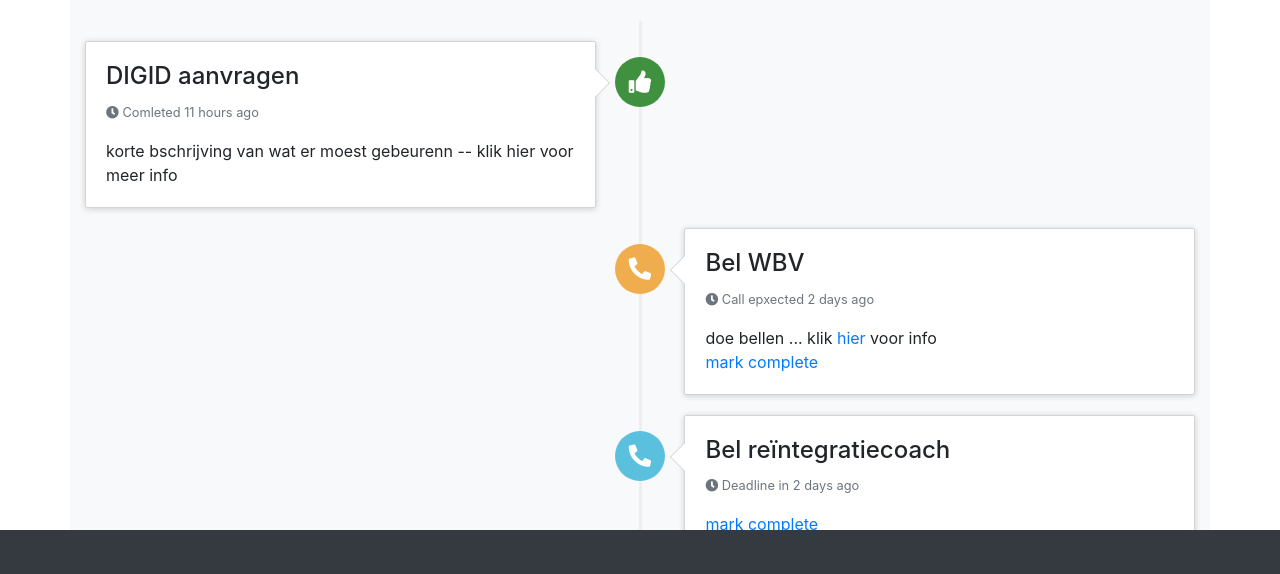
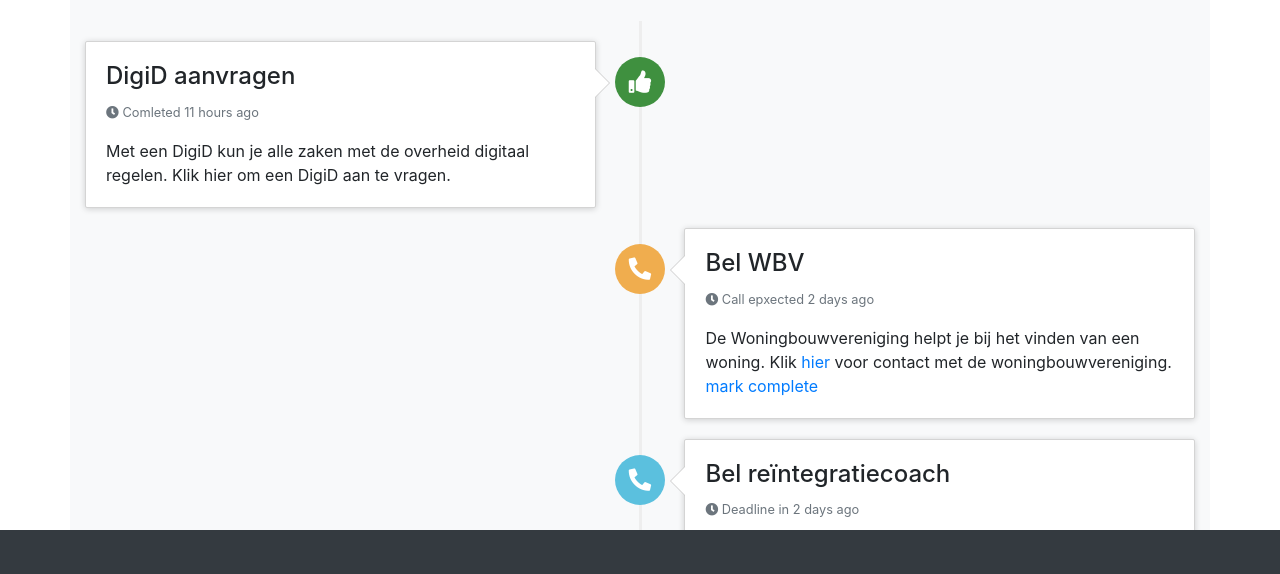
Before and after one commit to stephanlphilips/TRIVE_e_exDET, a plain HTML site: page src/index.html in a window 1280 px wide. Shown: the part 155-729 px from the top of the page. Drawn offline with nearby package versions, Linux system fonts and the light colour scheme.

Commit message:
mini update

```diff
--- a/src/index.html
+++ b/src/index.html
@@ -78,12 +78,12 @@
                 <div class="timeline-panel bg-white">
                   <div class="timeline-heading">
                     <a class="link_disable_coloring" href="digid.html">
-                    <h4 class="timeline-title" >DIGID aanvragen</h4>
+                    <h4 class="timeline-title" >DigiD aanvragen</h4>
                     </a>
                     <p><small class="text-muted"><i class="fas fa-clock"></i> Comleted 11 hours ago</small></p>
                   </div>
                   <div class="timeline-body">
-                    <p>korte bschrijving van wat er moest gebeurenn -- klik hier voor meer info</p>
+                    <p>Met een DigiD kun je alle zaken met de overheid digitaal regelen. Klik hier om een DigiD aan te vragen.</p>
                   </div>
                 </div>
               </li>
@@ -98,7 +98,7 @@
                     <p><small class="text-muted"><i class="fas fa-clock"></i> Call epxected 2 days ago</small></p>
                   </div>
                   <div class="timeline-body">
-                    doe bellen ... klik <a href="under_construction.html">hier<a> voor info <br>
+                    De Woningbouwvereniging helpt je bij het vinden van een woning. Klik <a href="under_construction.html">hier<a> voor contact met de woningbouwvereniging.<br>
                     <a href="under_construction.html">mark complete</a>
                   </div>
                 </div>
```
